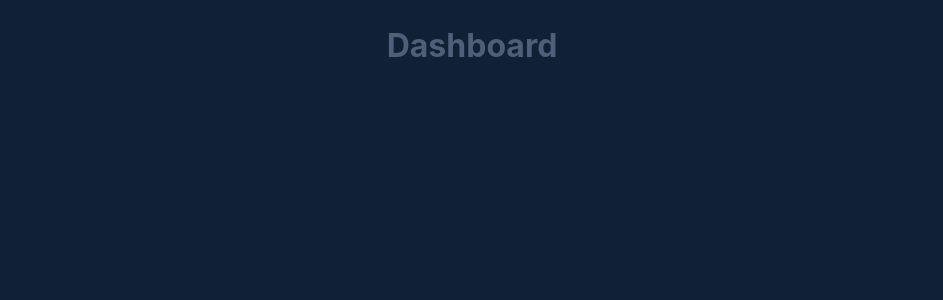
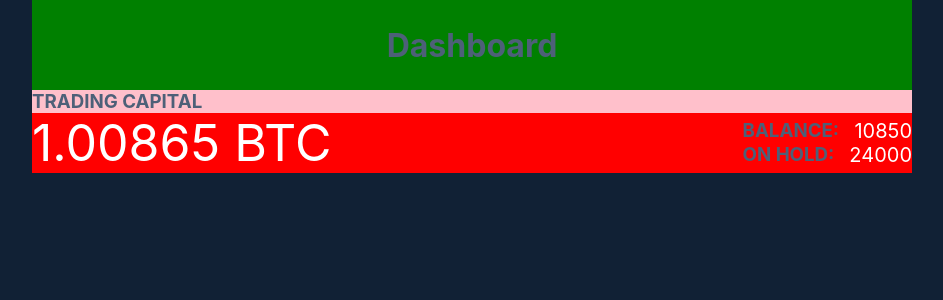
Before and after one commit to NikolasEagle/finance-bot, a React (Create React App) app: page / in a window 1280 px wide. Shown: the top 300 px of the page, without its empty margins (168-1111 px from the left). Built offline with nearby package versions, Linux system fonts and the light colour scheme.

Commit message:
Добавление информации о балансе

```diff
--- /dev/null
+++ b/public/data.min.json
@@ -0,0 +1 @@
+{"trading_capital":3.081,"trading_capital_currency":"eth","balance":14630,"on_hold":8300,"bots":[{"name":"yellow_bot","cost":10000,"24h":3.15,"7d":0.065,"30d":4.1,"60d":15.04,"90d":80.25,"all_time":126.85},{"name":"white_bot","cost":3800,"24h":1.5,"7d":12.0,"30d":14.15,"60d":46.5,"90d":38.4,"all_time":34.82},{"name":"green_bot","cost":4200,"24h":3.33,"7d":-17.6,"30d":-2.5,"60d":13.0,"90d":25.1,"all_time":4.99},{"name":"red_bot","cost":1500,"24h":-10.8,"7d":5.5,"30d":11.4,"60d":12.1,"90d":24.36,"all_time":71.0},{"name":"blue_bot","cost":7400,"24h":-6.5,"7d":-4.3,"30d":-0.17,"60d":4.32,"90d":6.8,"all_time":10.1},{"name":"orange_bot","cost":550,"24h":210.1,"7d":81.3,"30d":90.7,"60d":13.4,"90d":-40.6,"all_time":98.67}]}
--- a/src/App.js
+++ b/src/App.js
@@ -1,11 +1,13 @@
 import "./App.scss";
 
 import Header from "./components/Header/Header";
+import Info from "./components/Info/Info";
 
 export default function App() {
   return (
     <div className="App">
       <Header />
+      <Info />
     </div>
   );
 }
--- a/src/App.scss
+++ b/src/App.scss
@@ -1,4 +1,6 @@
 .App {
+  display: flex;
+  flex-direction: column;
   height: 880px;
   @media (max-width: 575px) {
     width: 100vw;
--- a/src/components/Header/Header.module.scss
+++ b/src/components/Header/Header.module.scss
@@ -2,6 +2,8 @@
   width: 100%;
 
   height: 90px;
+
+  background: green;
 
   display: flex;
 
--- /dev/null
+++ b/src/components/Info/Info.js
@@ -0,0 +1,29 @@
+import { useEffect } from "react";
+import styles from "./Info.module.scss";
+
+export default function Info() {
+  return (
+    <div className={styles.Info}>
+      <div className={styles.header}>
+        <h3>TRADING CAPITAL</h3>
+      </div>
+      <div className={styles.main}>
+        <div className={styles.capital}>
+          <p>
+            {1.00865} {"BTC"}
+          </p>
+        </div>
+        <div className={styles.deposit}>
+          <div className={styles.balance}>
+            <h3>BALANCE: </h3>
+            <p>10850</p>
+          </div>
+          <div className={styles.hold}>
+            <h3>ON HOLD: </h3>
+            <p>24000</p>
+          </div>
+        </div>
+      </div>
+    </div>
+  );
+}
--- /dev/null
+++ b/src/components/Info/Info.module.scss
@@ -0,0 +1,47 @@
+.Info {
+  width: 100%;
+  background: pink;
+
+  display: flex;
+
+  flex-direction: column;
+
+  h3,
+  p {
+    margin: 0;
+  }
+
+  .main {
+    display: flex;
+    flex-direction: row;
+    justify-content: space-between;
+
+    align-items: center;
+
+    background: red;
+
+    .capital {
+      p {
+        color: #ffffff;
+        font-size: 50px;
+      }
+    }
+
+    .deposit {
+      display: flex;
+      flex-direction: column;
+
+      .balance,
+      .hold {
+        display: flex;
+        justify-content: space-between;
+        gap: 15px;
+      }
+
+      p {
+        color: #ffffff;
+        font-size: 20px;
+      }
+    }
+  }
+}
--- a/src/components/Title/Title.module.scss
+++ b/src/components/Title/Title.module.scss
@@ -1,4 +1,3 @@
 .Title {
-  color: #4d6078;
   text-align: center;
 }
--- a/src/index.scss
+++ b/src/index.scss
@@ -1,5 +1,6 @@
 body {
   margin: 0;
+  color: #4d6078;
   height: 100vh;
   width: 100vw;
   display: flex;
```
